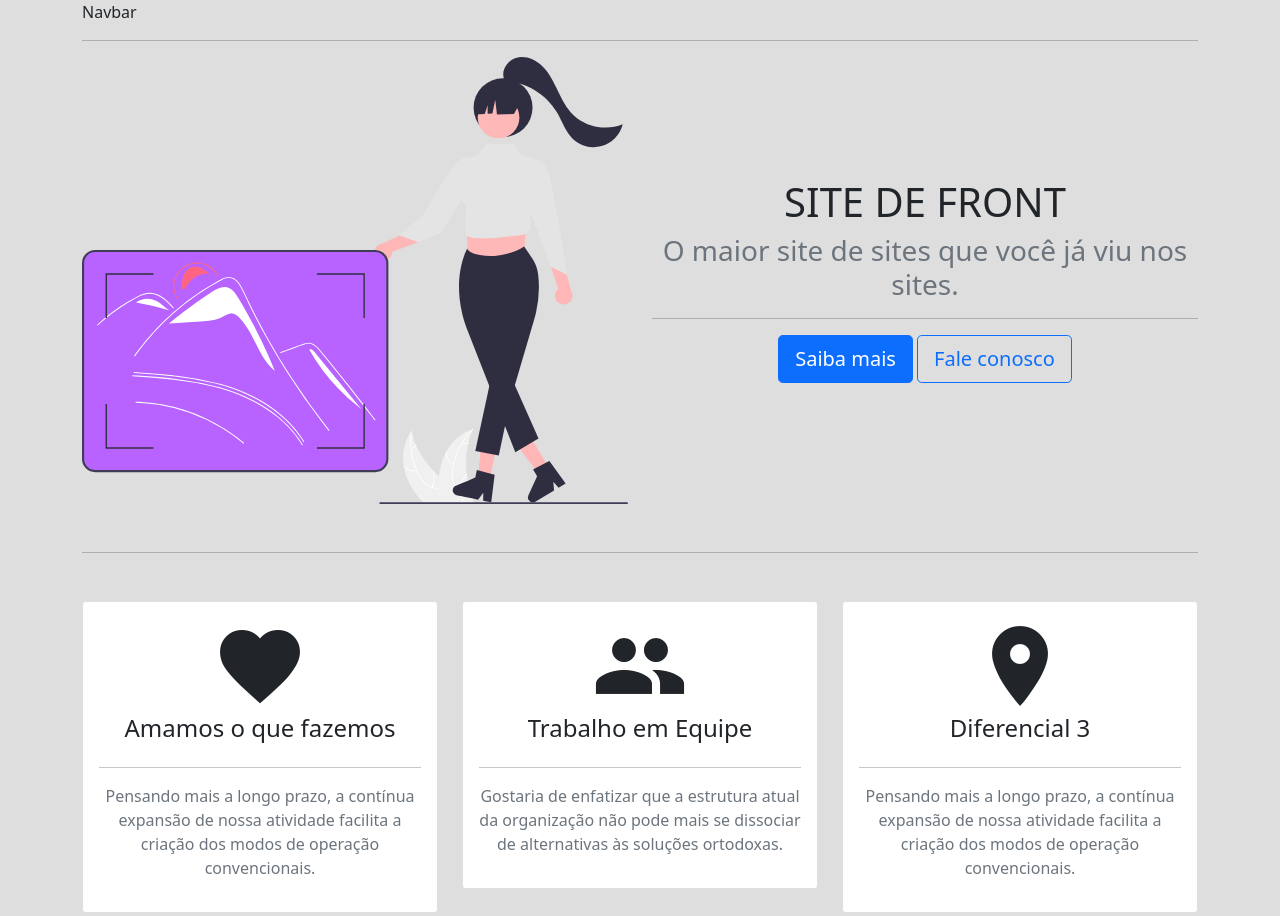
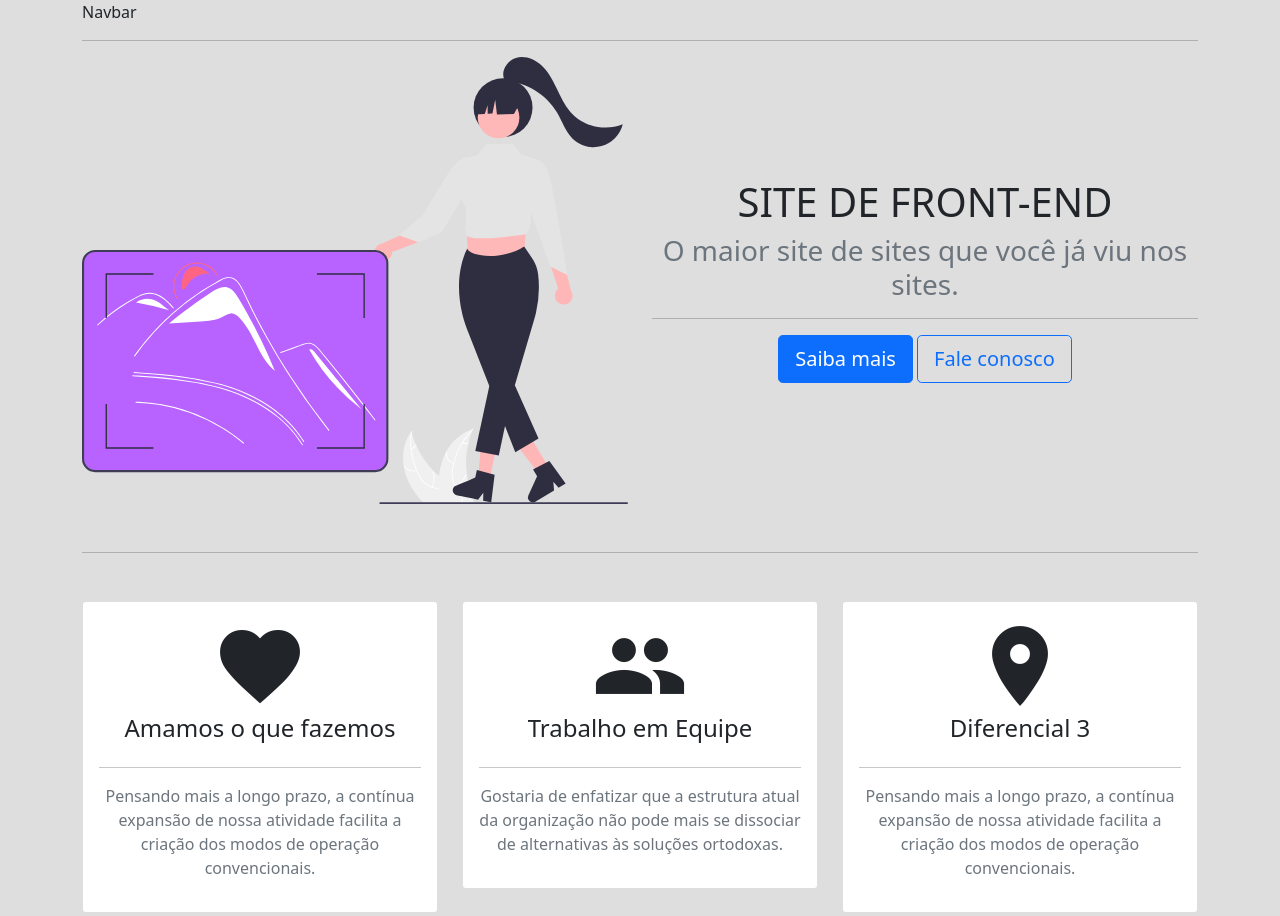
Before and after one commit to iwtrainingbr/site-front-11, a plain HTML site: page index.html in a window 1280 px wide. Shown: the top 916 px of the page. Drawn offline with nearby package versions, Linux system fonts and the light colour scheme.

Commit message:
modificado class do h1 site de front

```diff
--- a/index.html
+++ b/index.html
@@ -5,7 +5,7 @@
     <meta charset="utf-8">
 
     <title>Site - OnePage - FRONT 11</title>
-    <link rel="icon" href="/img/favicon.ico">
+    <link rel="icon" href="img/favicon.ico">
     <link
     rel="stylesheet"
     href="https://cdnjs.cloudflare.com/ajax/libs/animate.css/4.1.1/animate.min.css"/>
@@ -25,7 +25,7 @@
       </div>
 
       <div class="col text-center">
-        <h1>SITE DE FRONT</h1>
+        <h1 class="animate__animated animate__fadeInRight">SITE DE FRONT-END</h1>
         <h3 class="text-muted">O maior site de sites que você já viu nos sites.</h3>
 
             <hr>
```
